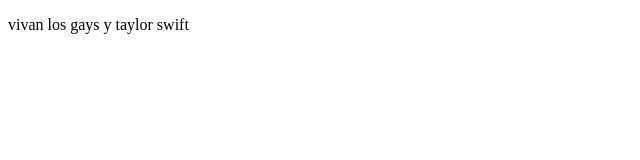
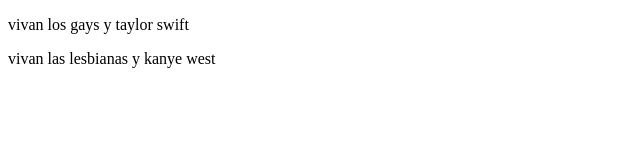
Before and after one commit to TheSCodex/Parapracticar, a plain HTML site: page index.html in a window 1280 px wide. Shown: the whole page, without its empty margins (0-640 px from the left). Drawn offline with Linux system fonts and the light colour scheme.

Commit message:
otra vez tirando factores

```diff
--- a/index.html
+++ b/index.html
@@ -8,5 +8,6 @@
 </head>
 <body>
     <p>vivan los gays y taylor swift</p>
+    <p>vivan las lesbianas y kanye west</p>
 </body>
 </html>
```
